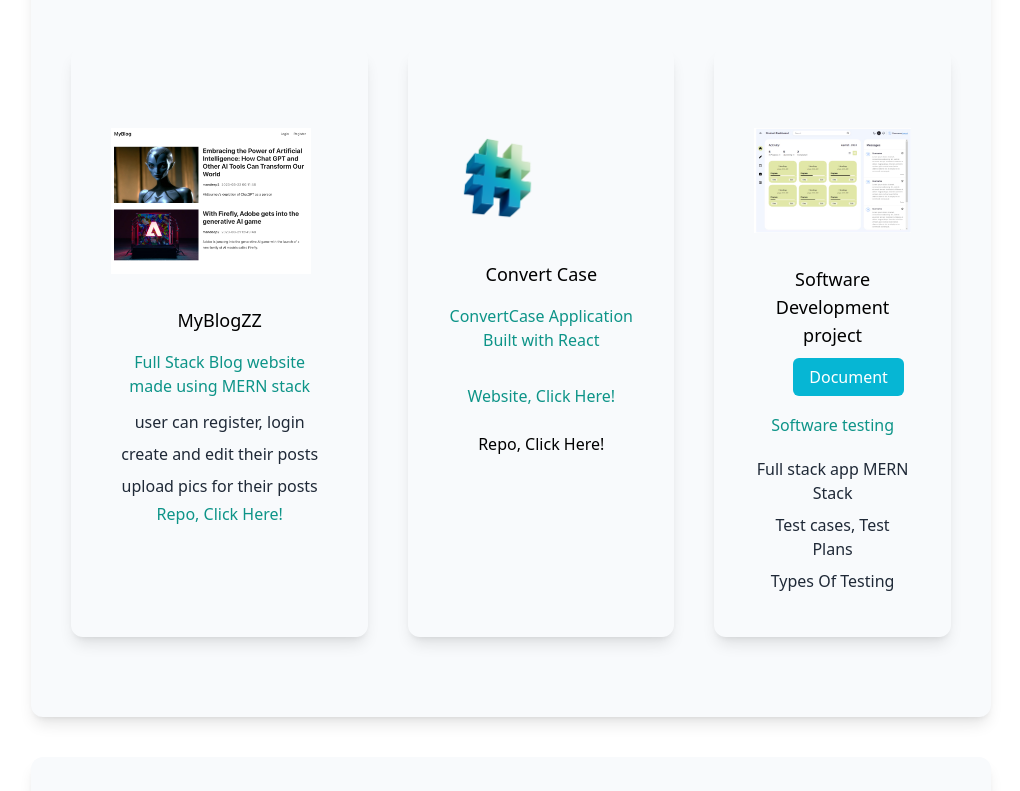
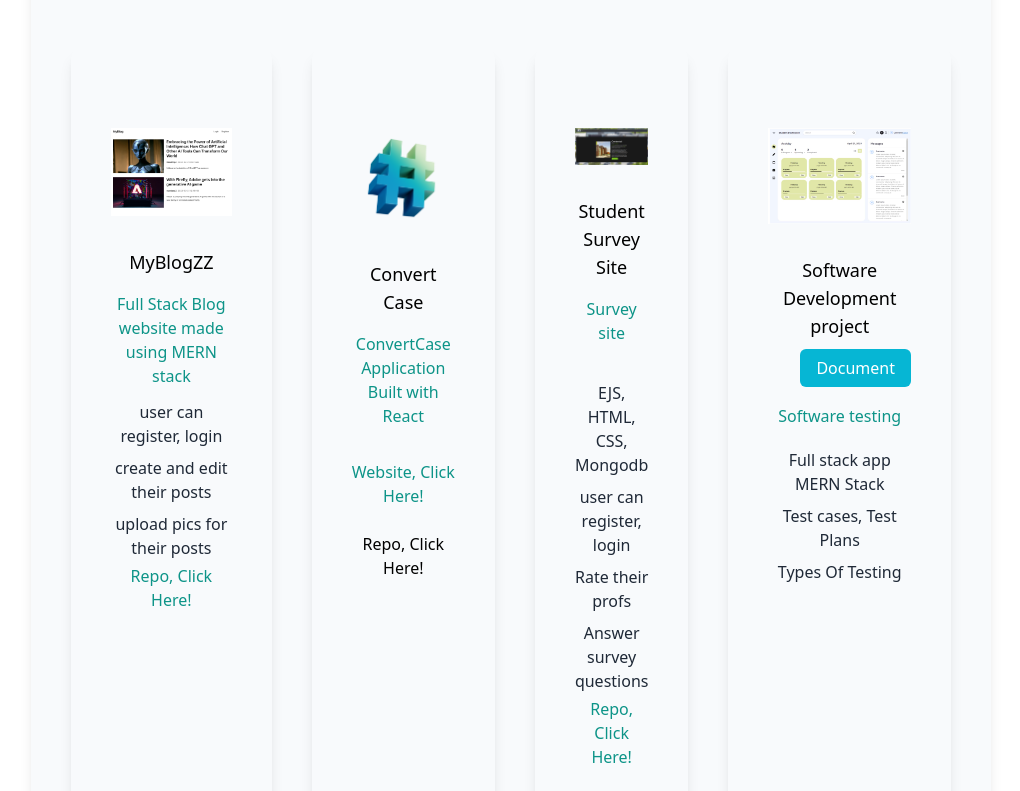
Before and after one commit to Mandeep180/Portfolio, a Next.js app: page / in a window 1280 px wide. Shown: the part 3009-3800 px from the top of the page, without its empty margins (129-1149 px from the left). Built offline with nearby package versions, Linux system fonts and the light colour scheme.

Commit message:
added survey site project

```diff
--- a/pages/index.js
+++ b/pages/index.js
@@ -4,8 +4,9 @@ import { useState } from "react";
 import { BsFillMoonStarsFill } from 'react-icons/bs';
 import { AiFillLinkedin, AiFillYoutube } from 'react-icons/ai';
 import Image from "next/image";
-import DashboardImage from '../public/DashboardImage.jpg'
-import code from '../public/code.png'
+import DashboardImage from '../public/DashboardImage.jpg';
+import code from '../public/code.png';
+import SurveySite from '../public/SurveySite.png';
 import Logo from "../public/Logo.png";
 import eLogo from "../public/eLogo.png";
 import vLogo from "../public/vLogo.jpeg";
@@ -124,6 +125,18 @@ export default function Home() {
                     </h4><br></br>
                     <a href="https://case-convert.vercel.app" className="py-4 text-teal-600" >Website, Click Here!</a><br></br><br></br>
                     <a href="https://github.com/Mandeep180/CaseConvert.git" className="py-4 text-black">Repo, Click Here!</a>
+                  </div>
+                  <div className="text-center  shadow-lg p-10 rounded-xl my-10  dark:bg-white">
+                    <Image src={SurveySite} width={180} height={120} className="mt-10" />
+                    <h3 className="text-lg font-medium pt-8 pb-2">Student Survey Site</h3>
+                    <h4 className="py-2 text-teal-600">
+                      Survey site
+                    </h4><br></br>
+                    <p className="text-gray-800 py-1">EJS, HTML, CSS, Mongodb</p>
+                    <p className="text-gray-800 py-1">user can register, login</p>
+                    <p className="text-gray-800 py-1">Rate their profs</p>
+                    <p className="text-gray-800 py-1">Answer survey questions</p>
+                    <a href="https://github.com/Centennial-Students-Surveys/Main-Repository.git" className="py-4 text-teal-600">Repo, Click Here!</a>
                   </div>
                   <div className="text-center  shadow-lg p-10 rounded-xl my-10 dark:bg-white">
                     <Image src={DashboardImage} width={180} height={120} className="mt-10" />
```
Also changed, not shown: public/SurveySite.png (added).
